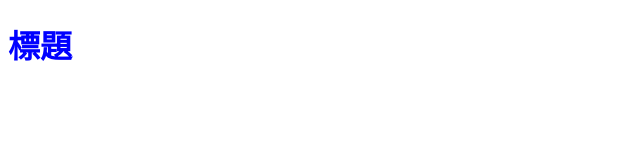
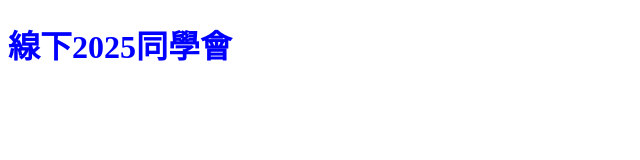
Before and after one commit to jennatung/htmlcssUpdate, a plain HTML site: page index.html in a window 1280 px wide. Shown: the whole page, without its empty margins (0-640 px from the left). Drawn offline with Linux system fonts and the light colour scheme.

Commit message:
Update index.html

```diff
--- a/index.html
+++ b/index.html
@@ -7,6 +7,6 @@
     <link rel="stylesheet" href="all.css">
 </head>
 <body>
-    <h1>標題</h1>
+    <h1>線下2025同學會</h1>
 </body>
 </html>
```
